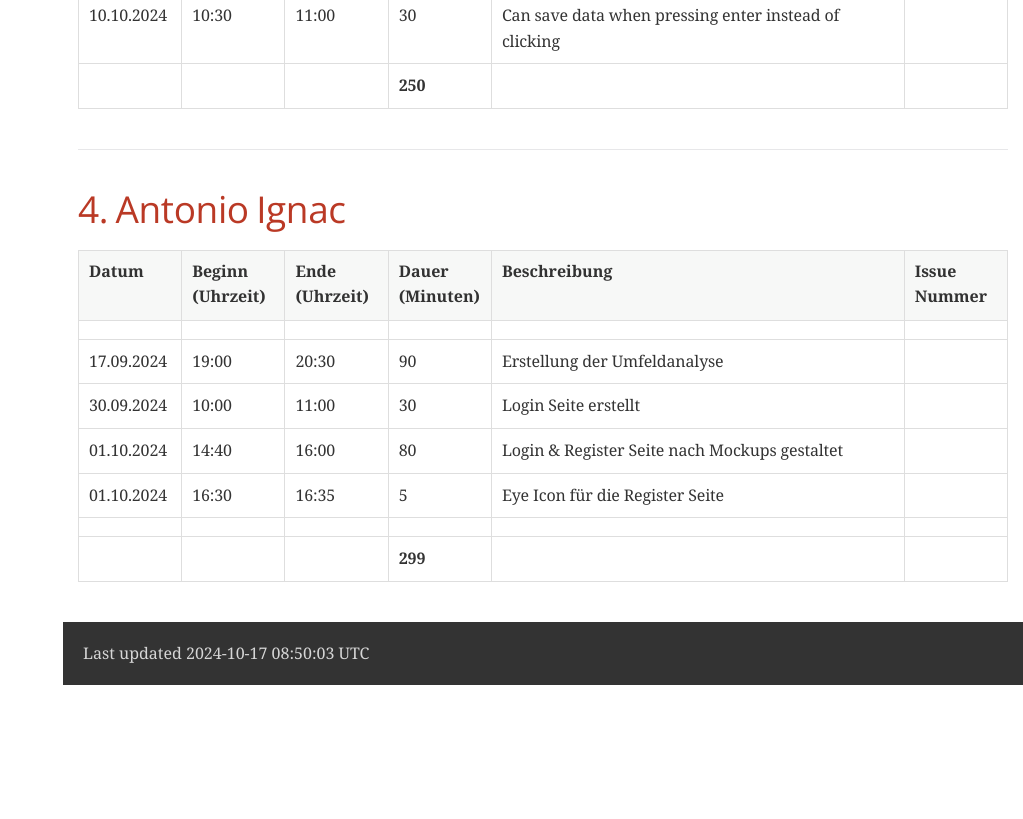
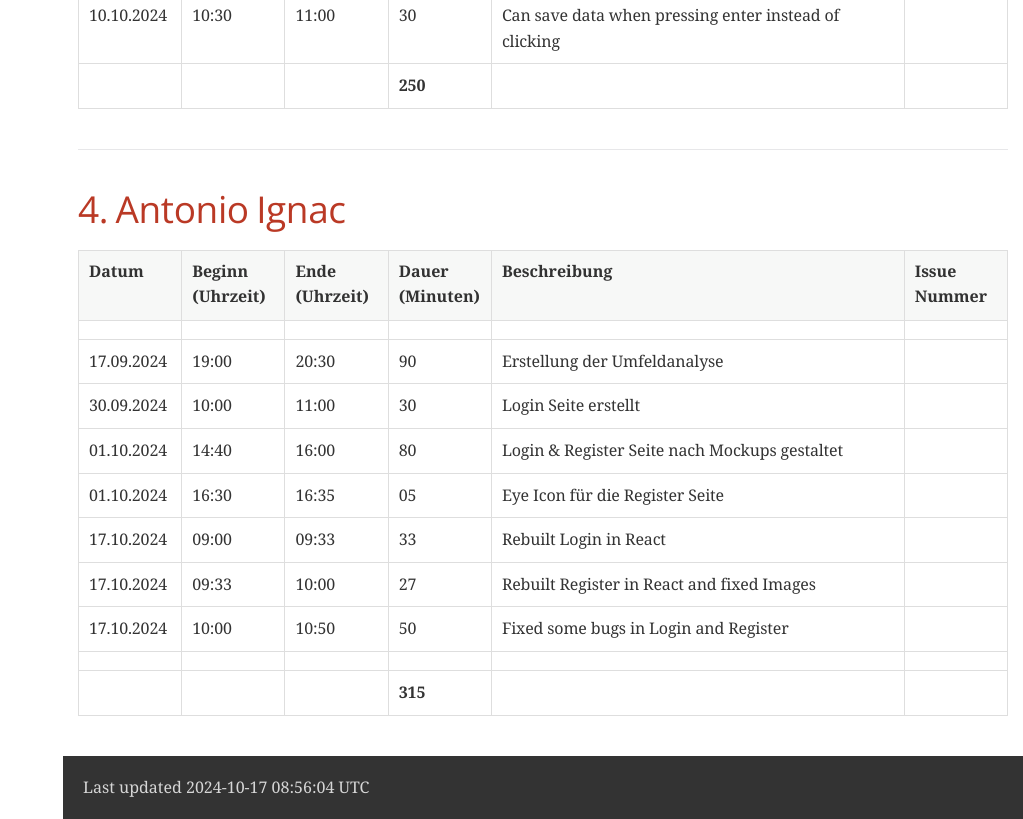
Before and after one commit to Spread-Share/SpreadShare-Documents, a plain HTML site: page Arbeitsstunden.html in a window 1280 px wide. Shown: the part 1667-2486 px from the top of the page, without its empty margins (257-1280 px from the left). Before the commit the page ends 2352 px from the top, so only its background shows below. Drawn offline with nearby package versions, Linux system fonts and the light colour scheme; a web font is replaced by a local one.

Commit message:
Deploying to gh-pages from @ Spread-Share/SpreadShare-Documents@1754e4c2a52f81035f2aab7bc08bc68e1b9435d7 🚀

```diff
--- a/Arbeitsstunden.html
+++ b/Arbeitsstunden.html
@@ -797,8 +797,32 @@ body.book #toc,body.book #preamble,body.book h1.sect0,body.book .sect1>h2{page-b
 <td class="tableblock halign-left valign-top"><p class="tableblock">01.10.2024</p></td>
 <td class="tableblock halign-left valign-top"><p class="tableblock">16:30</p></td>
 <td class="tableblock halign-left valign-top"><p class="tableblock">16:35</p></td>
-<td class="tableblock halign-left valign-top"><p class="tableblock">5</p></td>
+<td class="tableblock halign-left valign-top"><p class="tableblock">05</p></td>
 <td class="tableblock halign-left valign-top"><p class="tableblock">Eye Icon für die Register Seite</p></td>
+<td class="tableblock halign-left valign-top"></td>
+</tr>
+<tr>
+<td class="tableblock halign-left valign-top"><p class="tableblock">17.10.2024</p></td>
+<td class="tableblock halign-left valign-top"><p class="tableblock">09:00</p></td>
+<td class="tableblock halign-left valign-top"><p class="tableblock">09:33</p></td>
+<td class="tableblock halign-left valign-top"><p class="tableblock">33</p></td>
+<td class="tableblock halign-left valign-top"><p class="tableblock">Rebuilt Login in React</p></td>
+<td class="tableblock halign-left valign-top"></td>
+</tr>
+<tr>
+<td class="tableblock halign-left valign-top"><p class="tableblock">17.10.2024</p></td>
+<td class="tableblock halign-left valign-top"><p class="tableblock">09:33</p></td>
+<td class="tableblock halign-left valign-top"><p class="tableblock">10:00</p></td>
+<td class="tableblock halign-left valign-top"><p class="tableblock">27</p></td>
+<td class="tableblock halign-left valign-top"><p class="tableblock">Rebuilt Register in React and fixed Images</p></td>
+<td class="tableblock halign-left valign-top"></td>
+</tr>
+<tr>
+<td class="tableblock halign-left valign-top"><p class="tableblock">17.10.2024</p></td>
+<td class="tableblock halign-left valign-top"><p class="tableblock">10:00</p></td>
+<td class="tableblock halign-left valign-top"><p class="tableblock">10:50</p></td>
+<td class="tableblock halign-left valign-top"><p class="tableblock">50</p></td>
+<td class="tableblock halign-left valign-top"><p class="tableblock">Fixed some bugs in Login and Register</p></td>
 <td class="tableblock halign-left valign-top"></td>
 </tr>
 <tr>
@@ -813,7 +837,7 @@ body.book #toc,body.book #preamble,body.book h1.sect0,body.book .sect1>h2{page-b
 <td class="tableblock halign-left valign-top"></td>
 <td class="tableblock halign-left valign-top"></td>
 <td class="tableblock halign-left valign-top"></td>
-<td class="tableblock halign-left valign-top"><p class="tableblock"><strong>299</strong></p></td>
+<td class="tableblock halign-left valign-top"><p class="tableblock"><strong>315</strong></p></td>
 <td class="tableblock halign-left valign-top"></td>
 <td class="tableblock halign-left valign-top"></td>
 </tr>
@@ -824,7 +848,7 @@ body.book #toc,body.book #preamble,body.book h1.sect0,body.book .sect1>h2{page-b
 </div>
 <div id="footer">
 <div id="footer-text">
-Last updated 2024-10-17 08:50:03 UTC
+Last updated 2024-10-17 08:56:04 UTC
 </div>
 </div>
 </body>
```
Also changed, not shown: Pflichtenheft.html (+1 -1 lines), Projektantrag.html (+1 -1 lines), Projektauftrag.html (+1 -1 lines), Projektidee.html (+1 -1 lines), Umfeldanalyse.html (+1 -1 lines), index.html (+1 -1 lines).
